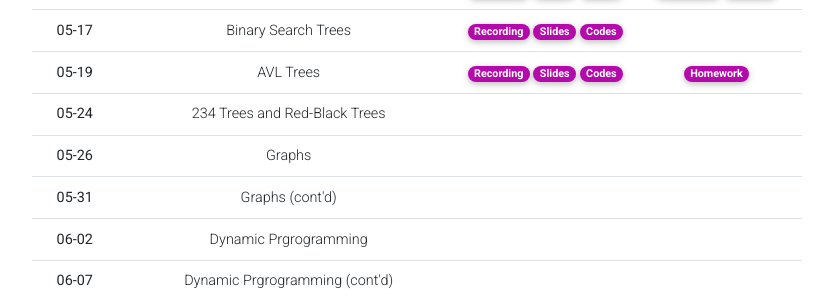
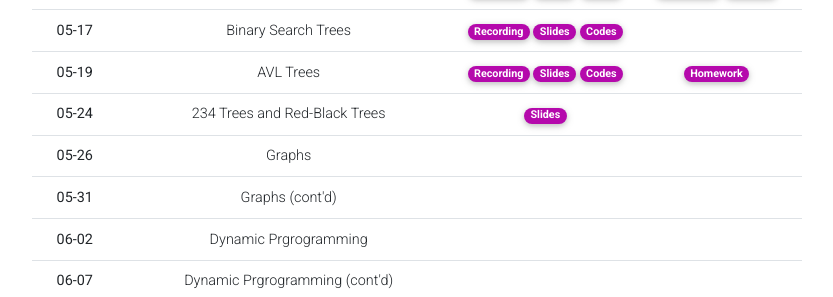
Before and after one commit to Uehwan/Uehwan.github.io, a Jekyll site: the page built from _teaching/datastruct22sp.md, in a window 1280 px wide and 900 px high, scrolled down 1574 px. Shown: the part 306-603 px from the top of the window, without its empty margins (223-1056 px from the left). Built offline with Jekyll 4.4.1, drawn with Linux system fonts in a browser that asks for light colours; nearby versions of some CDN libraries; comment, search, counter and statistics services are not loaded; a style sheet for code colours, icons or effects is not loaded.

Commit message:
[ds22sp] 22-05-24

```diff
--- a/_teaching/datastruct22sp.md
+++ b/_teaching/datastruct22sp.md
@@ -276,7 +276,7 @@
       <td>234 Trees and Red-Black Trees</td>
       <td>
         <!--a href="https://youtu.be/ct4u8Kr9Px4" target="_blank" class="badge badge-pill" style="background-color:#B509AC;">Recording</a-->
-        <!--a href="https://docs.google.com/presentation/d/1r2V0T0YVbBkEInCGVWhR7ZTNLylulIQz8v-JcJ5gDOY/edit?usp=sharing" target="_blank" class="badge badge-pill" style="background-color:#B509AC;">Slides</a-->
+        <a href="https://docs.google.com/presentation/d/1DWDnVYIWDtzksOjsa2BWKciT1cgK8YISIJnTHnRU2wk/edit?usp=sharing" target="_blank" class="badge badge-pill" style="background-color:#B509AC;">Slides</a>
         <!--a href="https://colab.research.google.com/drive/1Dg6gmCcntKibeZ5ahHVhRd10PimNvh5J?usp=sharing" target="_blank" class="badge badge-pill" style="background-color:#B509AC;">Codes</a-->
       </td>
       <td>
```
